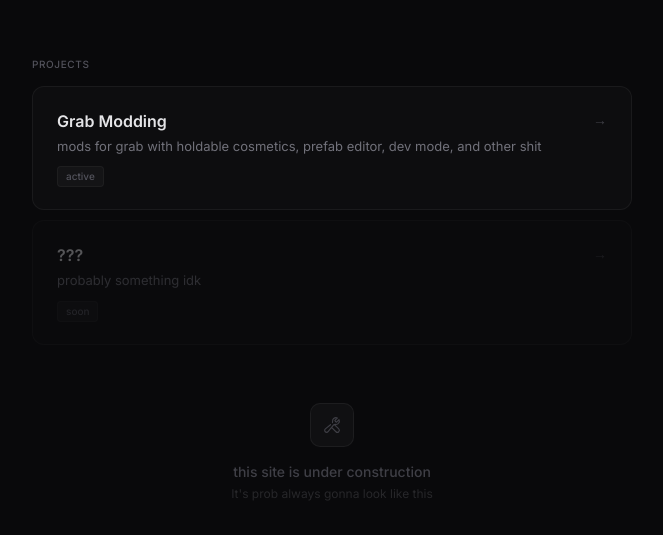
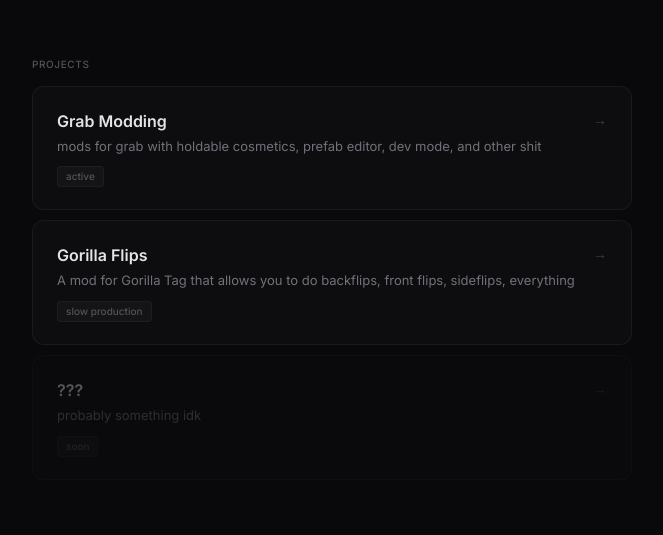
Before and after one commit to NotZeri/NotZeri.github.io, a plain HTML site: page index.html in a window 1280 px wide. Shown: the part 195-730 px from the top of the page, without its empty margins (308-971 px from the left). Drawn offline with Linux system fonts and the light colour scheme.

Commit message:
Update index.html

```diff
--- a/index.html
+++ b/index.html
@@ -8,7 +8,7 @@ just joking tehe
     <meta charset="UTF-8">
     <meta name="viewport" content="width=device-width, initial-scale=1.0">
     <meta property="og:title" content="notzeri's hub">
-    <meta property="og:description" content="This is my website for the projects I make!">
+    <meta property="og:description" content="This is my website for the projects I make! Currently, I have Grab Modding and Gorilla Flips, which are both mods. There will be many more projects!">
     <meta property="og:url" content="https://notzeri.github.io">
     <meta property="og:image" content="https://cdn-icons-png.flaticon.com/512/353/353912.png">
     <link rel="icon" href="https://cdn-icons-png.flaticon.com/512/353/353912.png" type="image/png">
@@ -224,6 +224,12 @@ just joking tehe
             <div class="card-desc">mods for grab with holdable cosmetics, prefab editor, dev mode, and other shit</div>
             <span class="tag">active</span>
         </a>
+        <a href="/GorillaFlips" class="card">
+            <span class="arr">→</span>
+            <div class="card-title">Gorilla Flips</div>
+            <div class="card-desc">A mod for Gorilla Tag that allows you to do backflips, front flips, sideflips, everything</div>
+            <span class="tag">slow production</span>
+        </a>
         <div class="card disabled">
             <span class="arr">→</span>
             <div class="card-title">???</div>
```
